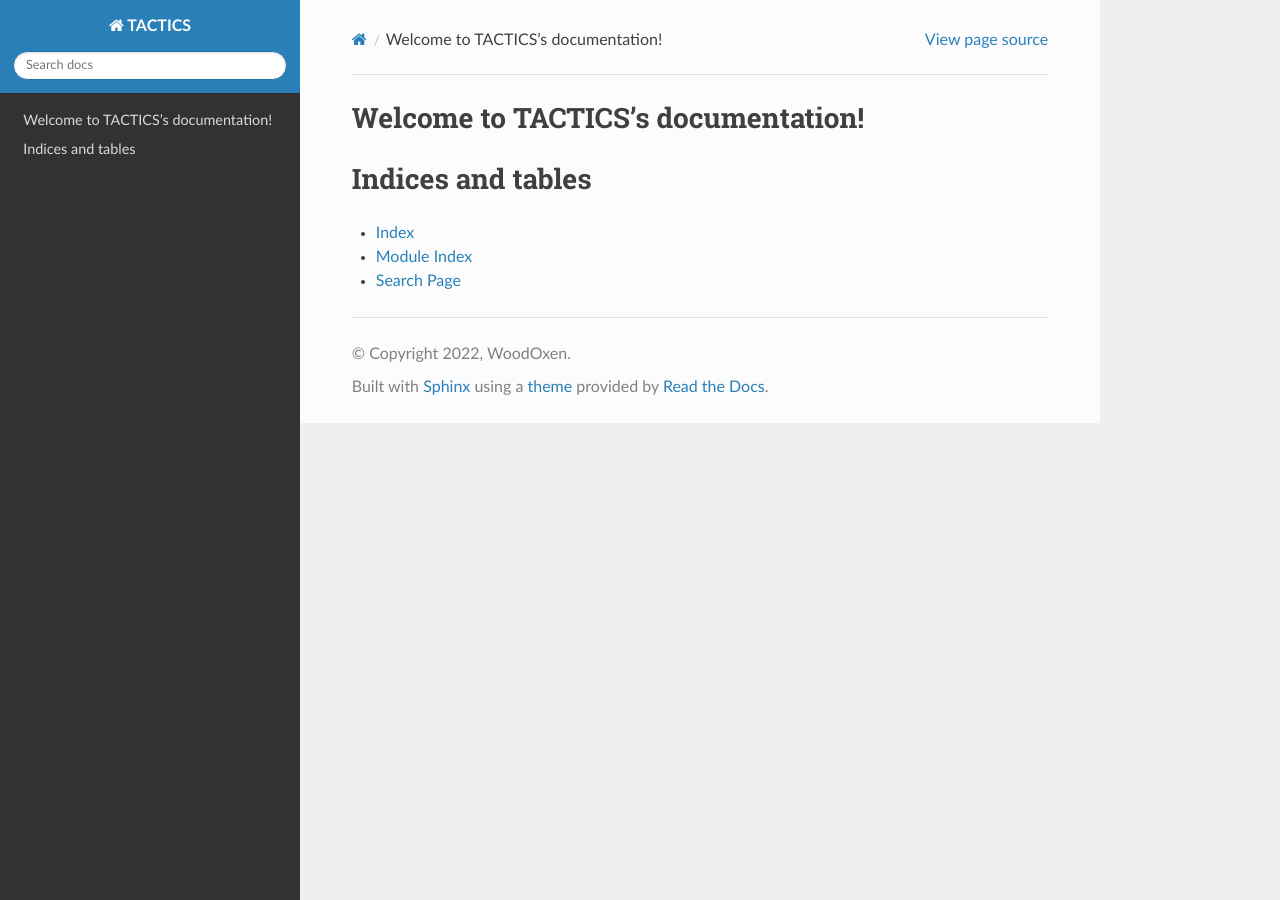
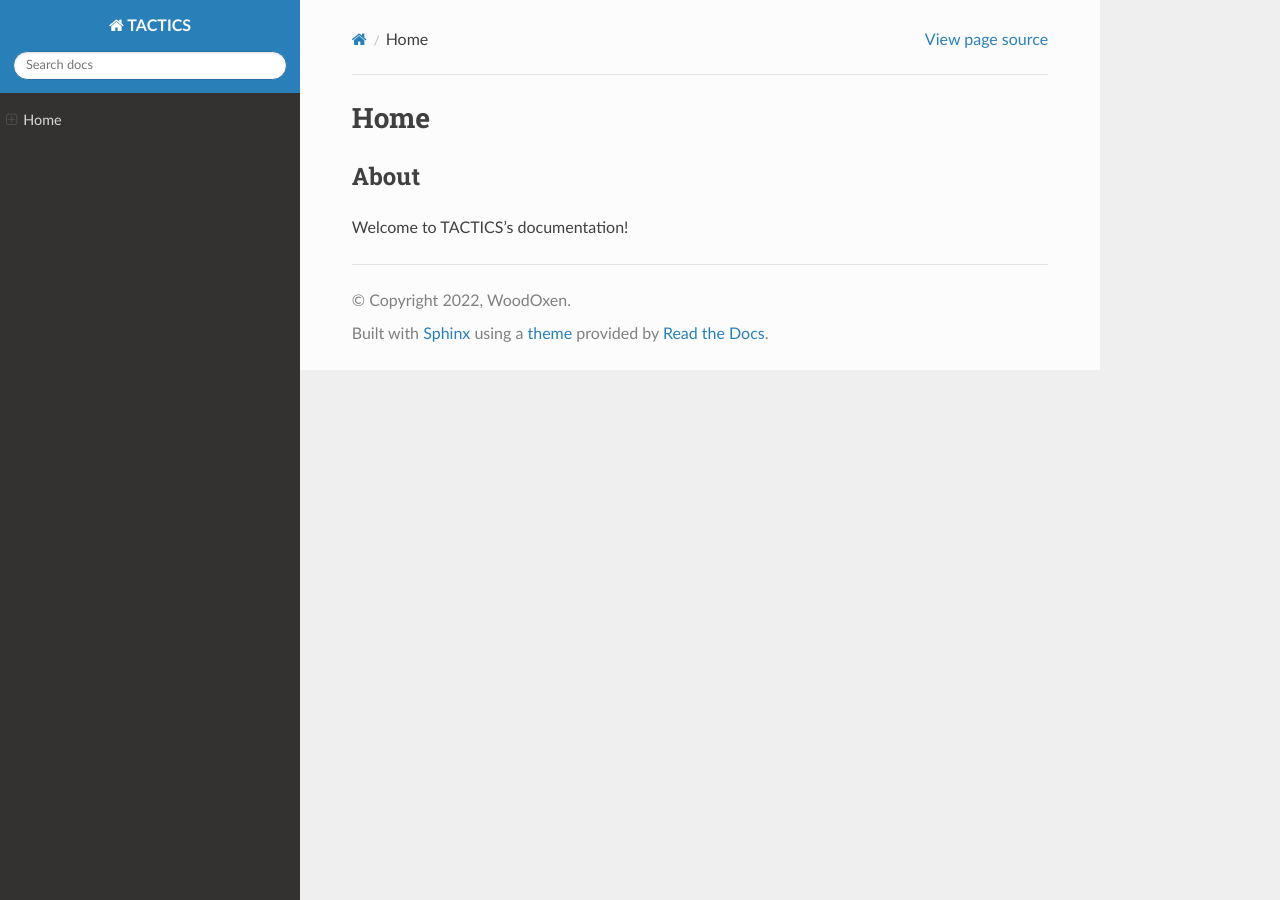
Before and after one commit to WoodOxen/tactics-doc, a Sphinx documentation site: the page built from docs/source/index.rst, in a window 1280 px wide. Built offline with Sphinx 7.4.7 and the Read the Docs theme 2.0.0, drawn with Linux system fonts in a browser that asks for light colours.

```diff
--- a/docs/source/index.rst
+++ b/docs/source/index.rst
@@ -1,20 +1,15 @@
-.. TACTICS documentation master file, created by
-   sphinx-quickstart on Tue Dec  6 16:55:43 2022.
+.. tactics documentation master file, created by
+   sphinx-quickstart on Sat Dec  3 22:49:47 2022.
    You can adapt this file completely to your liking, but it should at least
    contain the root `toctree` directive.
 
-Welcome to TACTICS's documentation!
+Home
 ===================================
 
+About
+---------
+Welcome to TACTICS's documentation!
+
 .. toctree::
-   :maxdepth: 2
-   :caption: Contents:
-
-
-
-Indices and tables
-==================
-
-* :ref:`genindex`
-* :ref:`modindex`
-* :ref:`search`
+   :maxdepth: 3
+   :caption: Documentation
```
Also changed, not shown: .readthedocs.yml.
